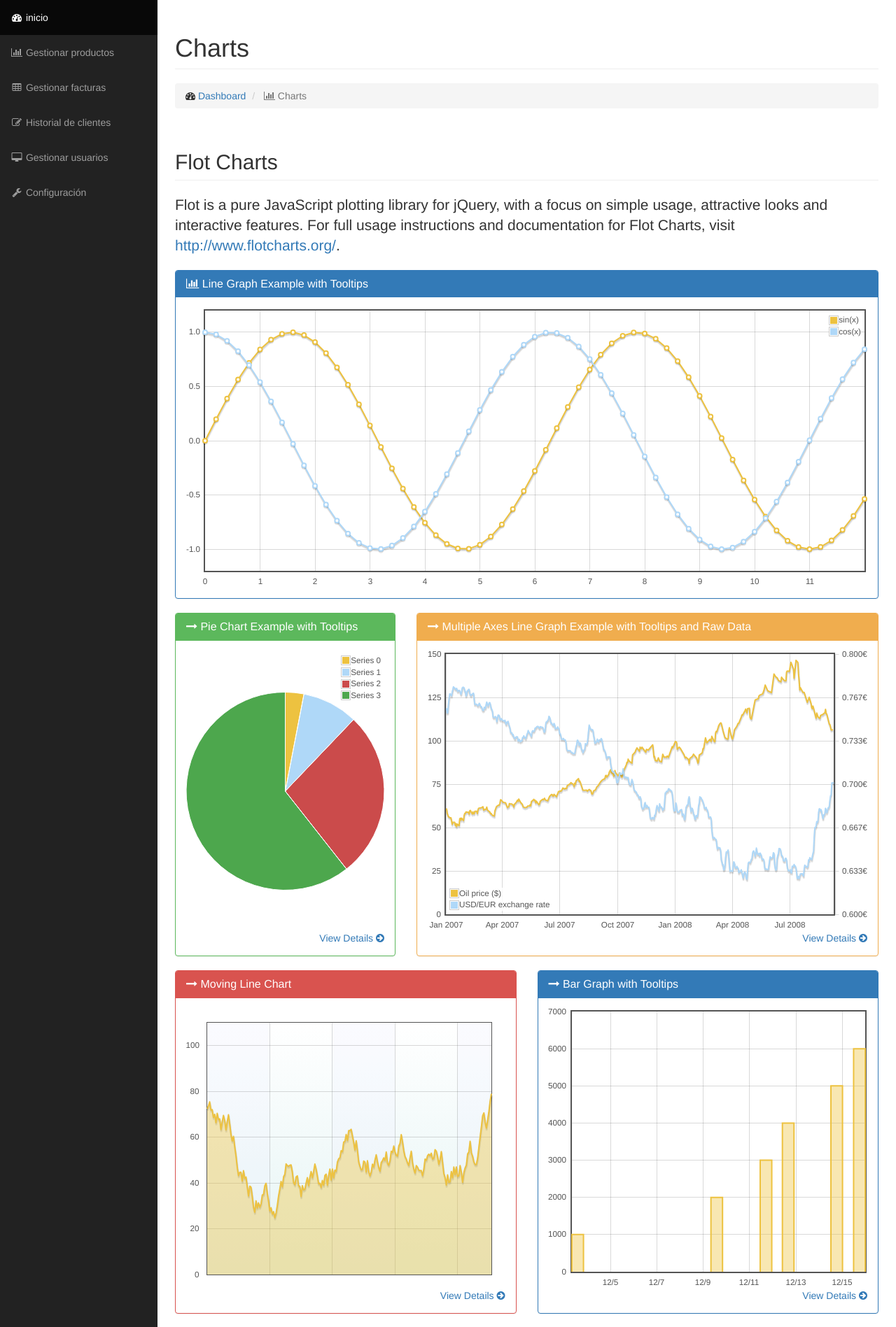
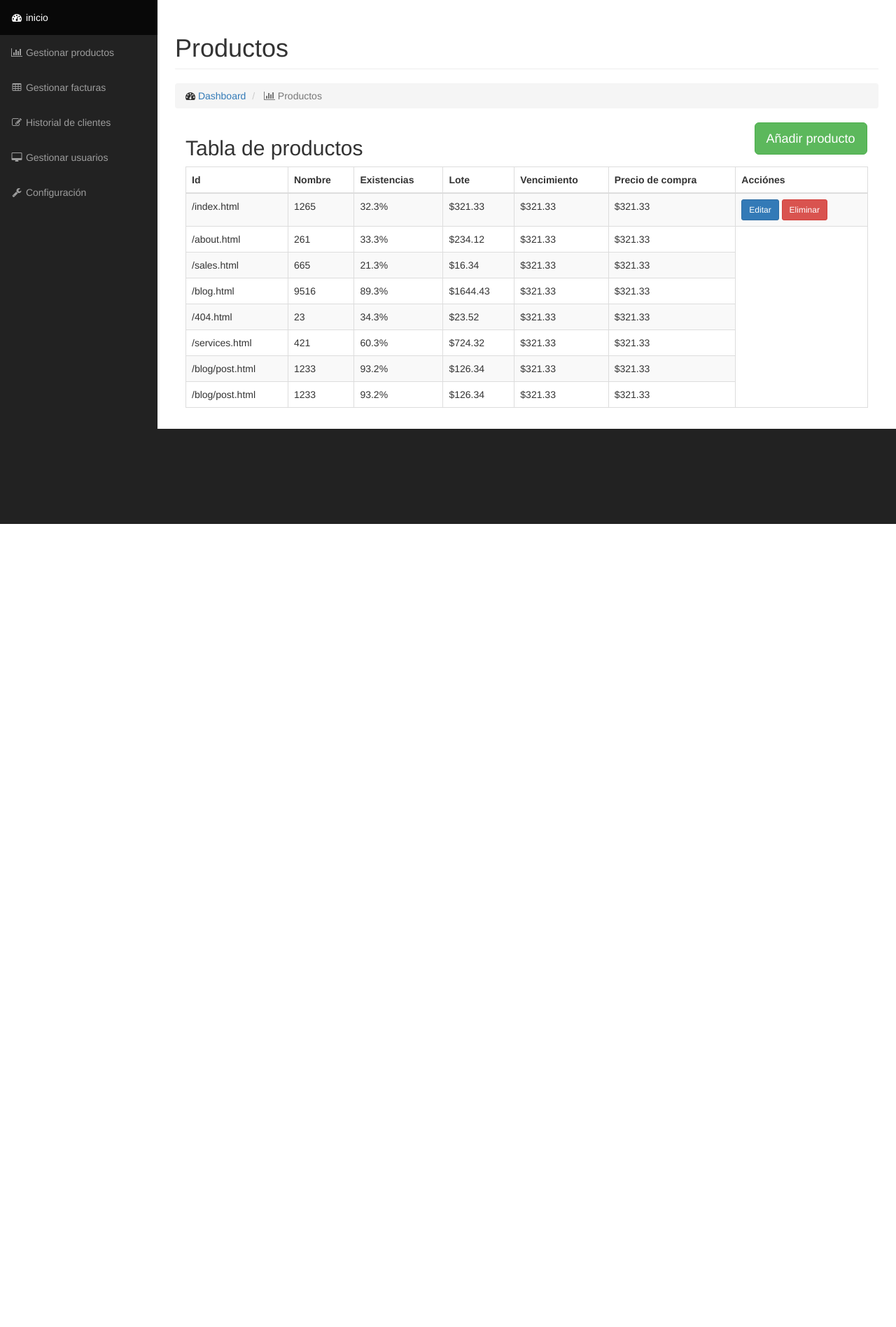
Before and after one commit to MERZIOX/A.F.I.M, a PHP site: page /productos.php in a window 1280 px wide. Shown: the part 51-1948 px from the top of the page at 70% size. After the commit the page ends 800 px from the top, so only its background shows below. Run offline with PHP 8.4, Linux system fonts and the light colour scheme; grey boxes labelled with a size stand in for pictures from a placeholder-image service; some libraries are stand-ins or nearby versions.

Commit message:
Productos

```diff
--- a/AFIM/facturas.php
+++ b/AFIM/facturas.php
@@ -60,6 +60,7 @@
                 </div>
                 <!-- /.row -->
                 <hr>
+                <!-- Tabla de facturas -->
                 <div class="row">
                     <div class="col-lg-12">
                         <h2>Bordered with Striped Rows</h2>
--- a/AFIM/index.php
+++ b/AFIM/index.php
@@ -114,6 +114,8 @@
                                 <option value="">Opcion4</option>
                             </select>
                         </div>
+                        <button class="btn btn-sm btn-primary">Editar</button>
+                        <button class="btn btn-sm btn-danger">Eliminar</button>
                     </form>
 
                 </div>
--- a/AFIM/productos.php
+++ b/AFIM/productos.php
@@ -46,178 +46,185 @@
                 <div class="row">
                     <div class="col-lg-12">
                         <h1 class="page-header">
-                            Charts
+                            Productos
                         </h1>
                         <ol class="breadcrumb">
                             <li>
-                                <i class="fa fa-dashboard"></i>  <a href="index.html">Dashboard</a>
+                                <i class="fa fa-dashboard"></i> <a href="index.html">Dashboard</a>
                             </li>
                             <li class="active">
-                                <i class="fa fa-bar-chart-o"></i> Charts
+                                <i class="fa fa-bar-chart-o"></i> Productos
                             </li>
                         </ol>
                     </div>
                 </div>
                 <!-- /.row -->
 
-                <!-- Flot Charts -->
-                <div class="row">
                 <div class="col-lg-12">
-                        <h2 class="page-header">Flot Charts</h2>
-                        <p class="lead">Flot is a pure JavaScript plotting library for jQuery, with a focus on simple usage, attractive looks and interactive features. For full usage instructions and documentation for Flot Charts, visit <a href="http://www.flotcharts.org/">http://www.flotcharts.org/</a>.</p>
+                    <div class="row" style="width: 100%;">
+                        <div class="col-lg-10">
+                            <h2>Tabla de productos</h2>
+                        </div>
+                        <div class="col-lg-2">
+                            <!-- Button trigger modal -->
+                            <button type="button" class="btn btn-lg btn-success" data-toggle="modal"
+                                data-target="#exampleModal">
+                                Añadir producto
+                            </button>
+
+                            <!-- Modal -->
+                            <div class="modal fade" id="exampleModal" tabindex="-1" aria-labelledby="exampleModalLabel"
+                                aria-hidden="true">
+                                <div class="modal-dialog">
+                                    <div class="modal-content">
+                                        <div class="modal-header">
+                                            <h5 class="modal-title" id="exampleModalLabel">Añadir un producto</h5>
+                                            <button type="button" class="close" data-dismiss="modal" aria-label="Close">
+                                                <span aria-hidden="true">&times;</span>
+                                            </button>
+                                        </div>
+                                        <div class="modal-body">
+                                            <form action="">
+                                                <div class="col-lg-12">
+                                                    <div class="form-group">
+                                                        <label>Nombre del producto</label>
+                                                        <input class="form-control" placeholder="Sebastián">
                                                     </div>
                                                 </div>
-                <!-- /.row -->
+                                                <div class="col-lg-12">
+                                                    <form action="">
+                                                        <div class="form-group">
+                                                            <label>Existencias</label>
+                                                            <input class="form-control" placeholder="302011000">
+                                                        </div>
+                                                </div>
+                                                <div class="col-lg-12">
+                                                    <label for="fecha">Lote :</label>
 
-                <div class="row">
+                                                    <input type="date" id="fecha" name="fecha" value="" min="2010-01-01"
+                                                        max="2018-12-31">
+                                                </div>
+
                                                 <div class="col-lg-12">
-                        <div class="panel panel-primary">
-                            <div class="panel-heading">
-                                <h3 class="panel-title"><i class="fa fa-bar-chart-o"></i> Line Graph Example with Tooltips</h3>
+                                                    <label for="fecha">Fecha de vencimiento:</label>
+
+                                                    <input type="date" id="fecha" name="fecha" value="" min="2010-01-01"
+                                                        max="2018-12-31">
                                                 </div>
-                            <div class="panel-body">
-                                <div class="flot-chart">
-                                    <div class="flot-chart-content" id="flot-line-chart"></div>
+
+                                                <div class="col-lg-12">
+                                                    <form action="">
+                                                        <div class="form-group">
+                                                            <label>Precio de compra</label>
+                                                            <input class="form-control" placeholder="99999999">
+                                                        </div>
+                                                </div>
+
+                                                <div class="col-lg-4">
+                                                    <label for="fecha_pago">Seleccione una opción</label>
+                                                    <select name="fecha_pago" id="fecha_pago">
+                                                        <option value="">Opcion1</option>
+                                                        <option value="">Opcion2</option>
+                                                        <option value="">Opcion4</option>
+                                                    </select>
+                                                </div>
+                                            </form>
+                                        </div>
+                                        <div class="modal-footer">
+                                            <button type="button" class="btn btn-secondary"
+                                                data-dismiss="modal">Close</button>
+                                            <button type="button" class="btn btn-primary">Save changes</button>
                                         </div>
                                     </div>
                                 </div>
                             </div>
                         </div>
-                <!-- /.row -->
+                    </div>
+                    <div class="table-responsive">
+                        <table class="table table-bordered table-hover table-striped">
+                            <thead>
+                                <tr>
+                                    <th>Id</th>
+                                    <th>Nombre</th>
+                                    <th>Existencias</th>
+                                    <th>Lote</th>
+                                    <th>Vencimiento</th>
+                                    <th>Precio de compra</th>
+                                    <th>Acciónes</th>
+                                </tr>
+                            </thead>
+                            <tbody>
+                                <tr>
+                                    <td>/index.html</td>
+                                    <td>1265</td>
+                                    <td>32.3%</td>
+                                    <td>$321.33</td>
+                                    <td>$321.33</td>
+                                    <td>$321.33</td>
+                                    <td><button class="btn btn-sm btn-primary">Editar</button>
+                                        <button class="btn btn-sm btn-danger">Eliminar</button></td>
 
-                <div class="row">
-                    <div class="col-lg-4">
-                        <div class="panel panel-green">
-                            <div class="panel-heading">
-                                <h3 class="panel-title"><i class="fa fa-long-arrow-right"></i> Pie Chart Example with Tooltips</h3>
-                            </div>
-                            <div class="panel-body">
-                                <div class="flot-chart">
-                                    <div class="flot-chart-content" id="flot-pie-chart"></div>
-                                </div>
-                                <div class="text-right">
-                                    <a href="#">View Details <i class="fa fa-arrow-circle-right"></i></a>
+                                </tr>
+                                <tr>
+                                    <td>/about.html</td>
+                                    <td>261</td>
+                                    <td>33.3%</td>
+                                    <td>$234.12</td>
+                                    <td>$321.33</td>
+                                    <td>$321.33</td>
+                                </tr>
+                                <tr>
+                                    <td>/sales.html</td>
+                                    <td>665</td>
+                                    <td>21.3%</td>
+                                    <td>$16.34</td>
+                                    <td>$321.33</td>
+                                    <td>$321.33</td>
+                                </tr>
+                                <tr>
+                                    <td>/blog.html</td>
+                                    <td>9516</td>
+                                    <td>89.3%</td>
+                                    <td>$1644.43</td>
+                                    <td>$321.33</td>
+                                    <td>$321.33</td>
+                                </tr>
+                                <tr>
+                                    <td>/404.html</td>
+                                    <td>23</td>
+                                    <td>34.3%</td>
+                                    <td>$23.52</td>
+                                    <td>$321.33</td>
+                                    <td>$321.33</td>
+                                </tr>
+                                <tr>
+                                    <td>/services.html</td>
+                                    <td>421</td>
+                                    <td>60.3%</td>
+                                    <td>$724.32</td>
+                                    <td>$321.33</td>
+                                    <td>$321.33</td>
+                                </tr>
+                                <tr>
+                                    <td>/blog/post.html</td>
+                                    <td>1233</td>
+                                    <td>93.2%</td>
+                                    <td>$126.34</td>
+                                    <td>$321.33</td>
+                                    <td>$321.33</td>
+                                </tr>
+                                <tr>
+                                    <td>/blog/post.html</td>
+                                    <td>1233</td>
+                                    <td>93.2%</td>
+                                    <td>$126.34</td>
+                                    <td>$321.33</td>
+                                    <td>$321.33</td>
+                                </tr>
+                            </tbody>
+                        </table>
                     </div>
                 </div>
-                        </div>
-                    </div>
-                    <div class="col-lg-8">
-                        <div class="panel panel-yellow">
-                            <div class="panel-heading">
-                                <h3 class="panel-title"><i class="fa fa-long-arrow-right"></i> Multiple Axes Line Graph Example with Tooltips and Raw Data</h3>
-                            </div>
-                            <div class="panel-body">
-                                <div class="flot-chart">
-                                    <div class="flot-chart-content" id="flot-multiple-axes-chart"></div>
-                                </div>
-                                <div class="text-right">
-                                    <a href="#">View Details <i class="fa fa-arrow-circle-right"></i></a>
-                                </div>
-                            </div>
-                        </div>
-                    </div>
-                </div>
-                <!-- /.row -->
-
-                <div class="row">
-                    <div class="col-lg-6">
-                        <div class="panel panel-red">
-                            <div class="panel-heading">
-                                <h3 class="panel-title"><i class="fa fa-long-arrow-right"></i> Moving Line Chart</h3>
-                            </div>
-                            <div class="panel-body">
-                                <div class="flot-chart">
-                                    <div class="flot-chart-content" id="flot-moving-line-chart"></div>
-                                </div>
-                                <div class="text-right">
-                                    <a href="#">View Details <i class="fa fa-arrow-circle-right"></i></a>
-                                </div>
-                            </div>
-                        </div>
-                    </div>
-                    <div class="col-lg-6">
-                        <div class="panel panel-primary">
-                            <div class="panel-heading">
-                                <h3 class="panel-title"><i class="fa fa-long-arrow-right"></i> Bar Graph with Tooltips</h3>
-                            </div>
-                            <div class="panel-body">
-                                <div class="flot-chart">
-                                    <div class="flot-chart-content" id="flot-bar-chart"></div>
-                                </div>
-                                <div class="text-right">
-                                    <a href="#">View Details <i class="fa fa-arrow-circle-right"></i></a>
-                                </div>
-                            </div>
-                        </div>
-                    </div>
-                </div>
-                <!-- /.row -->
-
-                <!-- Morris Charts -->
-                <div class="row">
-                    <div class="col-lg-12">
-                        <h2 class="page-header">Morris Charts</h2>
-                        <p class="lead">Morris.js is a very simple API for drawing line, bar, area and donut charts. For full usage instructions and documentation for Morris.js charts, visit <a href="http://morrisjs.github.io/morris.js/">http://morrisjs.github.io/morris.js/</a>.</p>
-                    </div>
-                </div>
-                <!-- /.row -->
-
-                <div class="row">
-                    <div class="col-lg-12">
-                        <div class="panel panel-green">
-                            <div class="panel-heading">
-                                <h3 class="panel-title"><i class="fa fa-bar-chart-o"></i> Area Line Graph Example with Tooltips</h3>
-                            </div>
-                            <div class="panel-body">
-                                <div id="morris-area-chart"></div>
-                            </div>
-                        </div>
-                    </div>
-                </div>
-                <!-- /.row -->
-
-                <div class="row">
-                    <div class="col-lg-4">
-                        <div class="panel panel-yellow">
-                            <div class="panel-heading">
-                                <h3 class="panel-title"><i class="fa fa-long-arrow-right"></i> Donut Chart Example</h3>
-                            </div>
-                            <div class="panel-body">
-                                <div id="morris-donut-chart"></div>
-                                <div class="text-right">
-                                    <a href="#">View Details <i class="fa fa-arrow-circle-right"></i></a>
-                                </div>
-                            </div>
-                        </div>
-                    </div>
-                    <div class="col-lg-4">
-                        <div class="panel panel-red">
-                            <div class="panel-heading">
-                                <h3 class="panel-title"><i class="fa fa-long-arrow-right"></i> Line Graph Example with Tooltips</h3>
-                            </div>
-                            <div class="panel-body">
-                                <div id="morris-line-chart"></div>
-                                <div class="text-right">
-                                    <a href="#">View Details <i class="fa fa-arrow-circle-right"></i></a>
-                                </div>
-                            </div>
-                        </div>
-                    </div>
-                    <div class="col-lg-4">
-                        <div class="panel panel-primary">
-                            <div class="panel-heading">
-                                <h3 class="panel-title"><i class="fa fa-long-arrow-right"></i> Bar Graph Example</h3>
-                            </div>
-                            <div class="panel-body">
-                                <div id="morris-bar-chart"></div>
-                                <div class="text-right">
-                                    <a href="#">View Details <i class="fa fa-arrow-circle-right"></i></a>
-                                </div>
-                            </div>
-                        </div>
-                    </div>
-                </div>
-                <!-- /.row -->
 
             </div>
             <!-- /.container-fluid -->
```
Lines whose indentation alone changed are shown as unchanged.
